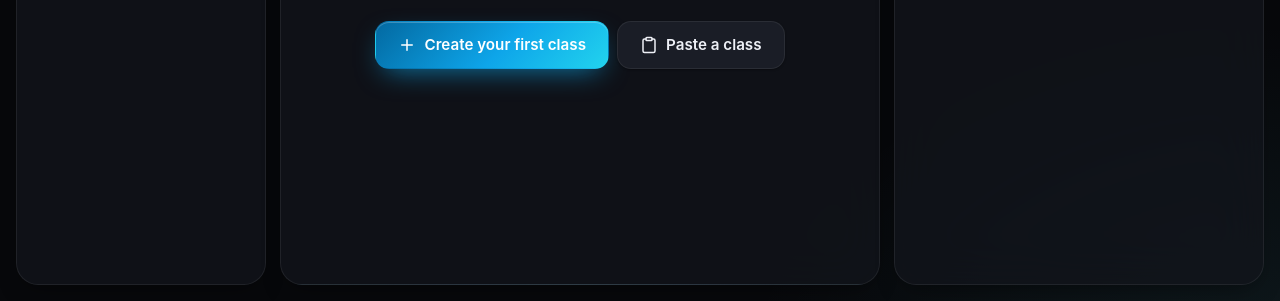
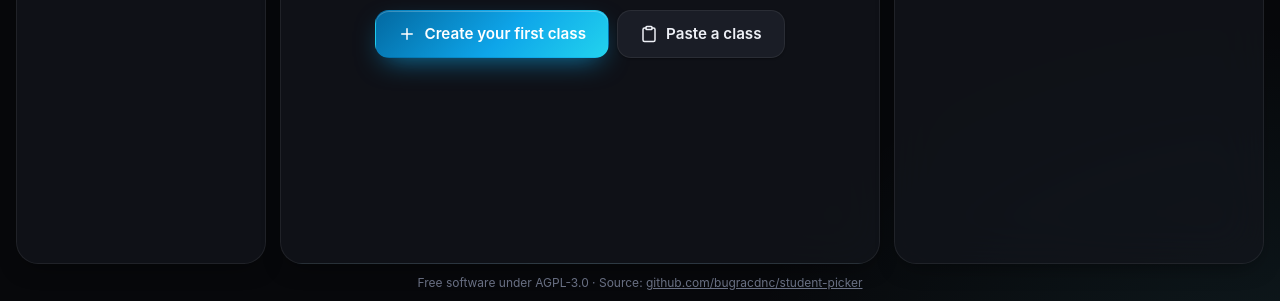
Before and after one commit to bugracdnc/student-picker, a website built with Vite: page index.html in a window 1280 px wide. Shown: the part 499-800 px from the top of the page. Built offline with nearby package versions, Linux system fonts and the light colour scheme.

Commit message:
Add AGPL-3.0-or-later license
Co-Authored-By: Claude Opus 5.5 <noreply@anthropic.com>

```diff
--- a/index.html
+++ b/index.html
@@ -1,4 +1,11 @@
 <!doctype html>
+<!--
+  Student Picker / Öğrenci Seçici
+  SPDX-License-Identifier: AGPL-3.0-or-later
+  Copyright (C) 2026 Buğra Çalışkandinç
+  Free software under the GNU AGPL v3 or later: https://www.gnu.org/licenses/agpl-3.0.html
+  Source code: https://github.com/bugracdnc/student-picker
+-->
 <html lang="en" data-theme="dark">
 <head>
     <meta charset="utf-8"/>
@@ -28,6 +35,11 @@
         <section id="mainPanel" class="panel stage" aria-label="Picker"></section>
         <section id="studentsPanel" class="panel" aria-label="Students"></section>
     </main>
+    <footer id="appFooter" class="app-footer">
+        <span id="licenseText">Free software under AGPL-3.0</span> ·
+        <span id="sourceLabel">Source</span>:
+        <a href="https://github.com/bugracdnc/student-picker" target="_blank" rel="noopener">github.com/bugracdnc/student-picker</a>
+    </footer>
 </div>
 <div id="toasts" class="toasts" aria-live="polite"></div>
 <script src="/src/main.ts" type="module"></script>
--- a/package.json
+++ b/package.json
@@ -2,6 +2,8 @@
   "name": "student-picker",
   "private": true,
   "version": "0.1.0-alpha.1",
+  "license": "AGPL-3.0-or-later",
+  "author": "Buğra Çalışkandinç",
   "type": "module",
   "scripts": {
     "dev": "vite",
--- a/src/dom.ts
+++ b/src/dom.ts
@@ -1,3 +1,5 @@
+// SPDX-License-Identifier: AGPL-3.0-or-later
+// Copyright (C) 2026 Buğra Çalışkandinç
 // Tiny DOM helpers: element builder + inline SVG icon set.
 
 export type Child = Node | string | number | null | undefined | false | Child[];
--- a/src/i18n.ts
+++ b/src/i18n.ts
@@ -1,3 +1,5 @@
+// SPDX-License-Identifier: AGPL-3.0-or-later
+// Copyright (C) 2026 Buğra Çalışkandinç
 // Translation lookup. Text itself lives in translations.ts.
 import { DEFAULT_LANG, translations, type Lang, type MessageKey } from "./translations";
 import type { Child } from "./dom";
--- a/src/main.ts
+++ b/src/main.ts
@@ -1,3 +1,5 @@
+// SPDX-License-Identifier: AGPL-3.0-or-later
+// Copyright (C) 2026 Buğra Çalışkandinç
 // src/main.ts
 import type { AppData, ClassItem, Status, Student } from "./models";
 import { STATUSES } from "./models";
@@ -597,6 +599,8 @@ function renderChrome() {
     document.title = t("app.name");
     document.getElementById("brandName")!.textContent = t("app.name");
     document.getElementById("brandTagline")!.textContent = t("app.tagline");
+    document.getElementById("licenseText")!.textContent = t("app.license");
+    document.getElementById("sourceLabel")!.textContent = t("app.source");
     classesPanel.setAttribute("aria-label", t("classes.title"));
     studentsPanel.setAttribute("aria-label", t("students.title"));
 }
--- a/src/models.ts
+++ b/src/models.ts
@@ -1,3 +1,5 @@
+// SPDX-License-Identifier: AGPL-3.0-or-later
+// Copyright (C) 2026 Buğra Çalışkandinç
 export type Status = "present" | "absent" | "skipped";
 
 export const STATUSES: Status[] = ["present", "absent", "skipped"];
--- a/src/storage.ts
+++ b/src/storage.ts
@@ -1,3 +1,5 @@
+// SPDX-License-Identifier: AGPL-3.0-or-later
+// Copyright (C) 2026 Buğra Çalışkandinç
 import type { AppData } from "./models.ts"
 
 const KEY = "student-picker:v1";
--- a/src/styles.css
+++ b/src/styles.css
@@ -1,3 +1,5 @@
+/* SPDX-License-Identifier: AGPL-3.0-or-later
+ * Copyright (C) 2026 Buğra Çalışkandinç */
 /* src/styles.css */
 
 /* ========== 1. Tokens ========== */
@@ -250,6 +252,21 @@ kbd {
   padding: 0 16px 16px;
 }
 
+.app-footer {
+  flex-shrink: 0;
+  padding: 0 20px 10px;
+  margin-top: -6px;
+  text-align: center;
+  font-size: 0.75rem;
+  color: var(--text-3);
+}
+.app-footer a {
+  color: inherit;
+}
+.app-footer a:hover {
+  color: var(--text-2);
+}
+
 #classesPanel { grid-area: classes; }
 #mainPanel { grid-area: stage; }
 #studentsPanel { grid-area: students; }
--- a/src/transfer.ts
+++ b/src/transfer.ts
@@ -1,3 +1,5 @@
+// SPDX-License-Identifier: AGPL-3.0-or-later
+// Copyright (C) 2026 Buğra Çalışkandinç
 // Cloning, export payloads and import detection for classes / students / full backups.
 import type { AppData, ClassItem, Status, Student } from "./models";
 import { STATUSES } from "./models";
--- a/src/translations.ts
+++ b/src/translations.ts
@@ -1,3 +1,5 @@
+// SPDX-License-Identifier: AGPL-3.0-or-later
+// Copyright (C) 2026 Buğra Çalışkandinç
 // All user-facing text lives here.
 //
 // - `en` is the reference language: every key must exist there.
@@ -12,6 +14,8 @@ const en = {
     // App
     "app.name": "Student Picker",
     "app.tagline": "Fair turns for every student",
+    "app.license": "Free software under AGPL-3.0",
+    "app.source": "Source",
 
     // Common
     "common.cancel": "Cancel",
@@ -207,6 +211,8 @@ const tr: Record<MessageKey, Message> = {
     // Uygulama
     "app.name": "Öğrenci Seçici",
     "app.tagline": "Her öğrenciye adil söz hakkı",
+    "app.license": "AGPL-3.0 lisanslı özgür yazılım",
+    "app.source": "Kaynak kod",
 
     // Genel
     "common.cancel": "İptal",
--- a/src/ui.ts
+++ b/src/ui.ts
@@ -1,3 +1,5 @@
+// SPDX-License-Identifier: AGPL-3.0-or-later
+// Copyright (C) 2026 Buğra Çalışkandinç
 // Reusable UI primitives: toasts, modal dialogs, popover menus, clipboard.
 import { h, icon, type Child, type IconName } from "./dom";
 import { t } from "./i18n";
--- a/vite.config.ts
+++ b/vite.config.ts
@@ -1,3 +1,5 @@
+// SPDX-License-Identifier: AGPL-3.0-or-later
+// Copyright (C) 2026 Buğra Çalışkandinç
 import { defineConfig } from "vite";
 import { viteSingleFile } from "vite-plugin-singlefile";
 
```
Also changed, not shown: README.md, 6 other files.
